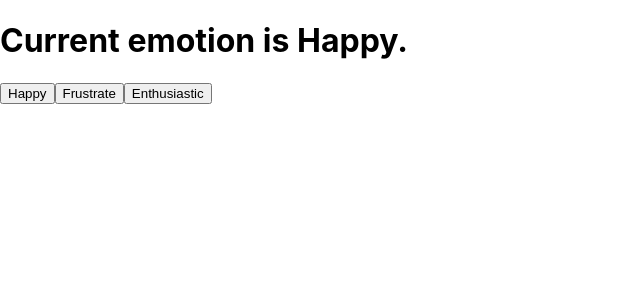
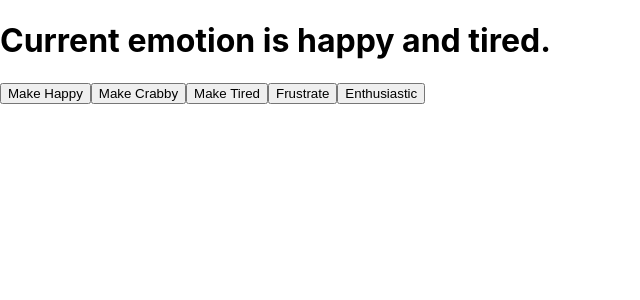
Before and after one commit to dhruvp1997/React-Tutorial, a React (Create React App) app in the folder react-essentials/: page / in a window 1280 px wide. Shown: the top 300 px of the page, without its empty margins (0-640 px from the left). Built offline with nearby package versions, Linux system fonts and the light colour scheme.

Commit message:
Working with useState

```diff
--- a/react-essentials/src/App.js
+++ b/react-essentials/src/App.js
@@ -1,13 +1,26 @@
-import React, {useState} from "react";
+import React, {useState,useEffect} from "react";
 import './App.css';
 
 function App() {
-  const [emotion, setEmotion] = useState("Happy"); // we can pass anything in useState
+  const [emotion, setEmotion] = useState("happy"); // we can pass anything in useState
+  const [secondary, setSecondary] = useState("tired");
+
+  //function(()=>{ }); this is called callback function
+
+useEffect(()=>{
+    console.log(`It's ${emotion} around here!`);
+}, [emotion]);
+
+useEffect(()=>{
+  console.log(`It's ${secondary} around here!`);
+},[secondary]);
 
   return(
       <>
-      <h1>Current emotion is {emotion}.</h1>
-      <button onClick={()=> setEmotion("happy")}>Happy</button>
+      <h1>Current emotion is {emotion} and {secondary}.</h1>
+      <button onClick={()=> setEmotion("happy")}>Make Happy</button>
+      <button onClick={()=> setSecondary("crabby")}>Make Crabby</button>
+      <button onClick={()=> setSecondary("tired")}>Make Tired</button>
       <button onClick={()=> setEmotion("frustrated")}>Frustrate</button>
       <button onClick={()=> setEmotion("enthusiastic")}>Enthusiastic</button>
       </>
```
